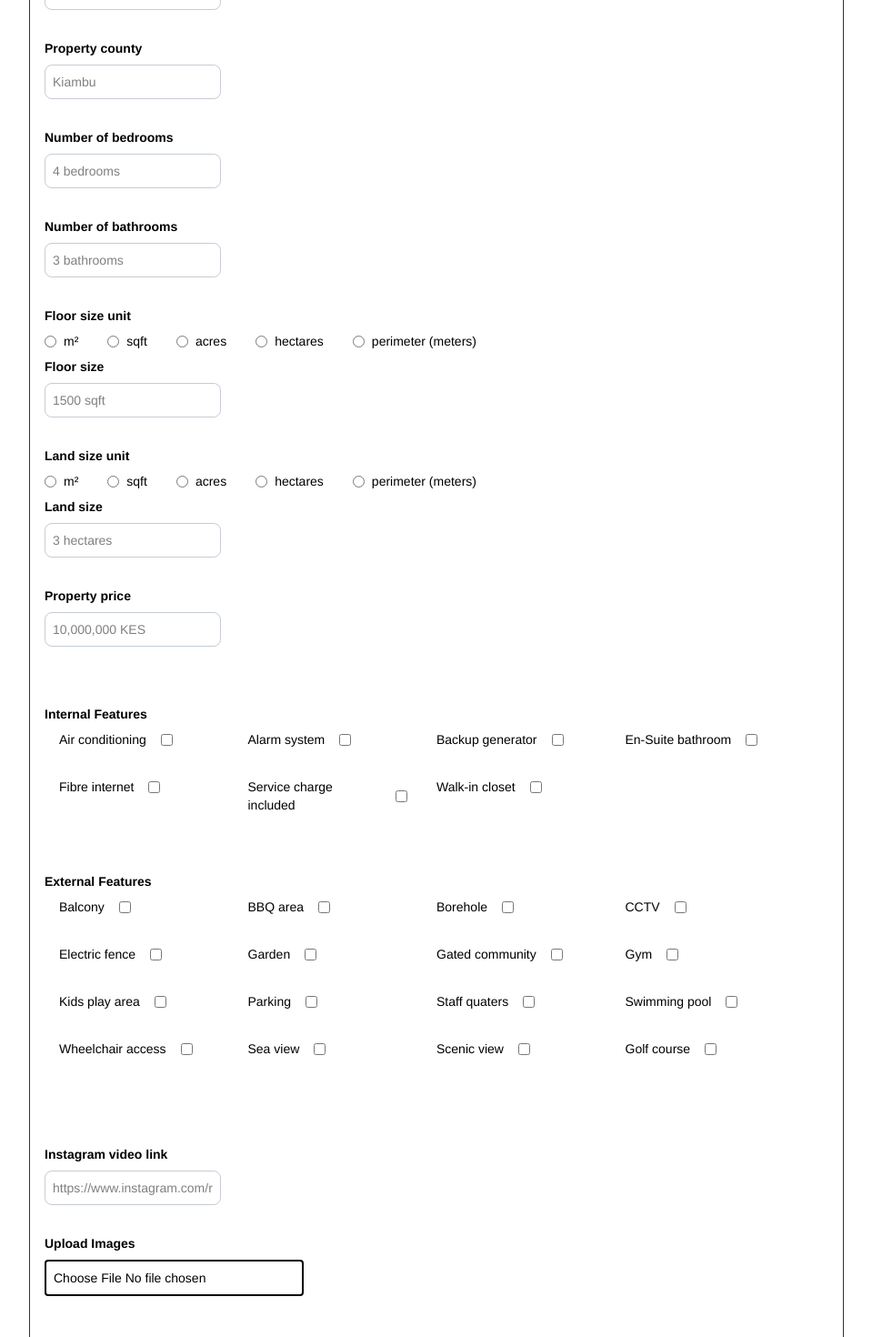
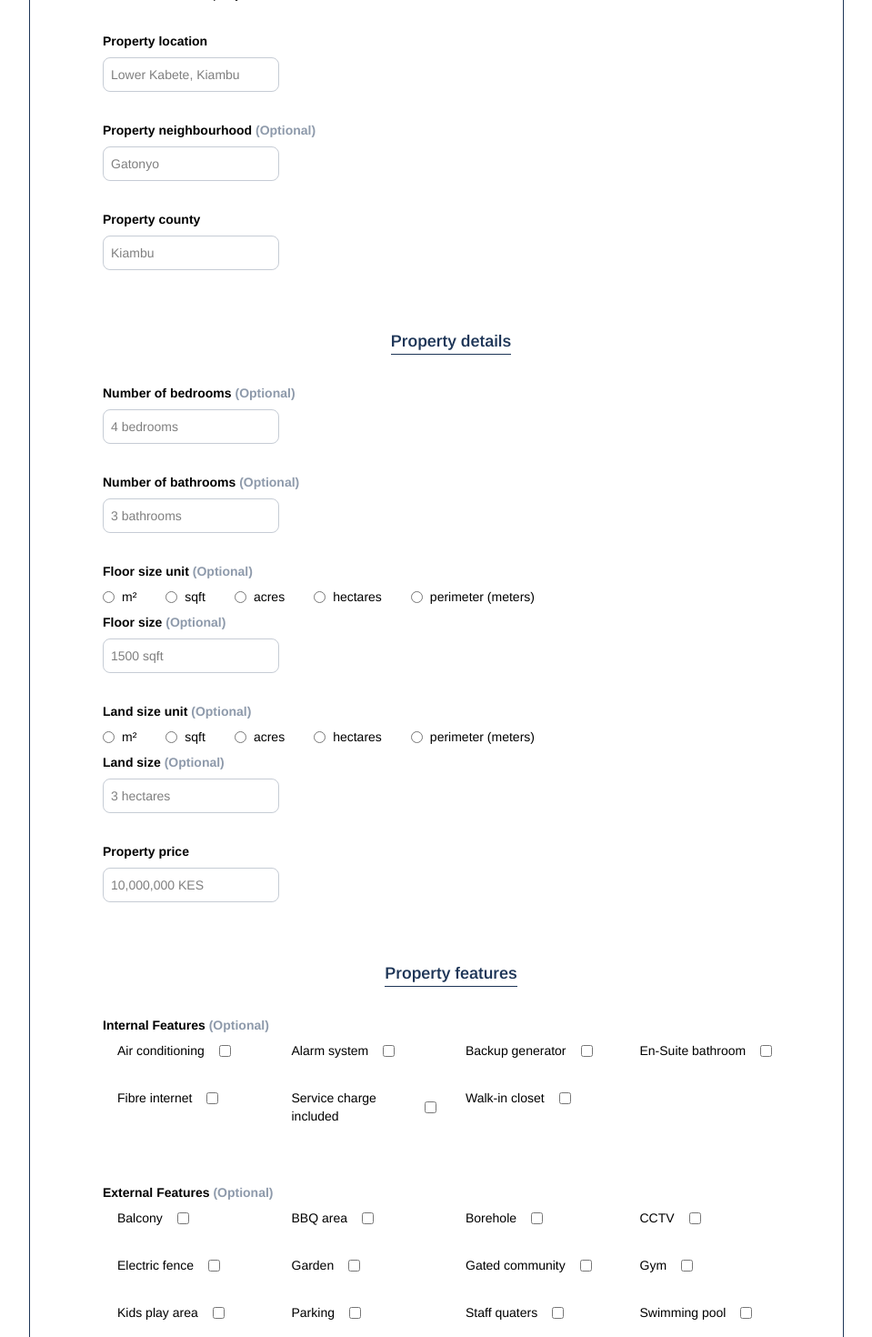
Before and after one commit to Bot-on-Tapwater/gertlerinvestment, a Next.js app: page /profile/1/listings/create-listing in a window 1280 px wide. Shown: the part 1100-2570 px from the top of the page at 91% size, without its empty margins (160-1119 px from the left). Built offline with nearby package versions, Linux system fonts and the light colour scheme; a web font is replaced by a local one.

Commit message:
chore: Add sections for different segments of the forms

```diff
--- a/app/profile/[userId]/listings/create-listing/page.tsx
+++ b/app/profile/[userId]/listings/create-listing/page.tsx
@@ -120,6 +120,7 @@ function UserInput({
   readOnly = false,
   onChange,
   required = false,
+  children,
 }: {
   text: string;
   value?: string | number;
@@ -129,11 +130,15 @@ function UserInput({
   readOnly?: boolean;
   onChange?: any;
   required?: boolean;
+  children?: any;
 }) {
   return (
     <>
       <div className="flex flex-col text-sm items-start gap-y-2">
-        <label className="font-bold">{text}</label>
+        <label className="font-bold">
+          {text} {children}
+        </label>
+
         <input
           value={value}
           name={name}
@@ -201,33 +206,31 @@ function CreateListingButton({
   );
 }
 
-// function FormSection({
-//   children,
-//   sectionName,
-// }: {
-//   children: any;
-//   sectionName: string;
-// }) {
-//   return (
-//     <>
-//       <section className="border p-4 border-summerfive/50 flex flex-col gap-y-4">
-//         <div className="font-semibold">{sectionName}</div>
-//         {children}
-//       </section>
-//     </>
-//   );
-// }
+function LabelDescription({
+  text = "Optional",
+}: {
+  text?: "Optional" | "Required";
+}) {
+  return <span className="text-summerfive/50">{`(${text})`}</span>;
+}
 
 function SeparatorHorizontal() {
   return (
     <>
-      <section className="flex m-0">
-        {/* <div
-          className={`h-0.5 bg-summerfive/25 w-full justify-self-start`}
-        ></div>
-        <div
-          className={`h-0.5 bg-summerfive/25 w-full justify-self-start`}
-        ></div> */}
+      <section className="flex m-0"></section>
+    </>
+  );
+}
+
+function FormSection({ name, children }: { name: string; children: any }) {
+  return (
+    <>
+      <section className="grid grid-cols-1 pl-8 gap-y-8">
+        <div className="font-semibold text-lg border-b border-summerfive justify-self-center text-summerfive">
+          {name}
+        </div>
+        <section className="pl-8 flex flex-col gap-y-8">{children}</section>
+        <SeparatorHorizontal />
       </section>
     </>
   );
@@ -277,8 +280,12 @@ function PropertyDetailsForm() {
   return (
     <>
       <section>
-        <form className="border border-summerfive p-4 rounded">
+        <form className="grid grid-cols-1 border border-summerfive p-4 rounded">
+          <div className="font-bold text-2xl mb-8 border-b-2 justify-self-start text-summerfive">
+            Create Listing
+          </div>
           <section className="grid grid-cols-1 gap-y-8">
+            <FormSection name="Description">
               <UserInput
                 text="Property name"
                 name="propertyName"
@@ -286,7 +293,7 @@ function PropertyDetailsForm() {
                 placeholder="Kitisuru Falls Residence"
                 onChange={handleStringInputChange}
                 required={true}
-            />
+              ></UserInput>
               <FormInputWrapper>
                 <label className="font-bold">Property Description</label>
                 <textarea
@@ -301,9 +308,9 @@ function PropertyDetailsForm() {
                   required={true}
                 ></textarea>
               </FormInputWrapper>
+            </FormSection>
 
-            <SeparatorHorizontal />
-
+            <FormSection name="Property Type & Location">
               <FormInputWrapper>
                 <label className="font-bold">Property Type</label>
                 {Object.keys(propertyTypes).map((type) => (
@@ -327,7 +334,7 @@ function PropertyDetailsForm() {
 
               {propertyFormImmer.propertyType && (
                 <section className="flex flex-col text-sm items-start gap-y-2">
-                <label className="font-bold">Poperty type subcategory</label>
+                  <label className="font-bold">Property type subcategory</label>
                   {propertyTypes[
                     propertyFormImmer.propertyType as keyof typeof propertyTypes
                   ].map((subtype) => (
@@ -364,7 +371,9 @@ function PropertyDetailsForm() {
                 placeholder="Gatonyo"
                 onChange={handleStringInputChange}
                 required={true}
-            />
+              >
+                <LabelDescription />
+              </UserInput>
               <UserInput
                 text="Property county"
                 name="propertyCounty"
@@ -373,7 +382,9 @@ function PropertyDetailsForm() {
                 onChange={handleStringInputChange}
                 required={true}
               />
+            </FormSection>
 
+            <FormSection name="Property details">
               <UserInput
                 text="Number of bedrooms"
                 name="noOfBedrooms"
@@ -382,7 +393,9 @@ function PropertyDetailsForm() {
                 onChange={handleNumberInputChange}
                 type="number"
                 required={true}
-            />
+              >
+                <LabelDescription />
+              </UserInput>
               <UserInput
                 text="Number of bathrooms"
                 name="noOfBathrooms"
@@ -391,9 +404,13 @@ function PropertyDetailsForm() {
                 onChange={handleNumberInputChange}
                 type="number"
                 required={true}
-            />
+              >
+                <LabelDescription />
+              </UserInput>
               <FormInputWrapper>
-              <label className="font-bold ">Floor size unit</label>
+                <label className="font-bold ">
+                  Floor size unit <LabelDescription />
+                </label>
                 <section className="flex gap-x-8">
                   {areaUnits.map((unit) => (
                     <label key={unit} className="flex items-center gap-x-2">
@@ -416,10 +433,14 @@ function PropertyDetailsForm() {
                   onChange={handleNumberInputChange}
                   type="number"
                   required={true}
-              />
+                >
+                  <LabelDescription />
+                </UserInput>
               </FormInputWrapper>
               <FormInputWrapper>
-              <label className="font-bold ">Land size unit</label>
+                <label className="font-bold ">
+                  Land size unit <LabelDescription />
+                </label>
                 <section className="flex gap-x-8">
                   {areaUnits.map((unit) => (
                     <label key={unit} className="flex items-center gap-x-2">
@@ -442,7 +463,9 @@ function PropertyDetailsForm() {
                   onChange={handleNumberInputChange}
                   type="number"
                   required={true}
-              />
+                >
+                  <LabelDescription />
+                </UserInput>
               </FormInputWrapper>
 
               <UserInput
@@ -454,10 +477,12 @@ function PropertyDetailsForm() {
                 type="number"
                 required={true}
               />
-
-            <SeparatorHorizontal />
+            </FormSection>
+            <FormSection name="Property features">
               <FormInputWrapper>
-              <label className="font-bold">Internal Features</label>
+                <label className="font-bold">
+                  Internal Features <LabelDescription />
+                </label>
                 <section className="grid grid-cols-4 text-sm items-start px-4 space-x-8 space-y-8 w-full">
                   <UserInputCheckbox
                     text="Air conditioning"
@@ -497,7 +522,9 @@ function PropertyDetailsForm() {
                 </section>
               </FormInputWrapper>
               <FormInputWrapper>
-              <label className="font-bold">External Features</label>
+                <label className="font-bold">
+                  External Features <LabelDescription />
+                </label>
                 <section className="grid grid-cols-4 text-sm items-start px-4 space-x-8 space-y-8 w-full">
                   <UserInputCheckbox
                     text="Balcony"
@@ -581,7 +608,8 @@ function PropertyDetailsForm() {
                   />
                 </section>
               </FormInputWrapper>
-            <SeparatorHorizontal />
+            </FormSection>
+            <FormSection name="Media">
               <UserInput
                 text="Instagram video link"
                 name="instagramLink"
@@ -589,10 +617,14 @@ function PropertyDetailsForm() {
                 placeholder="https://www.instagram.com/reel/DdqyiSvMO6A/?utm_source=ig_web_copy_link&stkn=NTc4MTIwNjQ2YQ=="
                 onChange={handleStringInputChange}
                 required={true}
-            />
+              >
+                <LabelDescription />
+              </UserInput>
 
               <FormInputWrapper>
-              <label className="font-bold">Upload Images</label>
+                <label className="font-bold">
+                  Upload Images <LabelDescription />
+                </label>
                 <input
                   type="file"
                   onChange={handleImageChange}
@@ -621,7 +653,7 @@ function PropertyDetailsForm() {
                   </section>
                 )}
               </FormInputWrapper>
-            <SeparatorHorizontal />
+            </FormSection>
             <section className="grid grid-cols-8">
               <CreateListingButton
                 text="Create listing"
```
Lines whose indentation alone changed are shown as unchanged.
